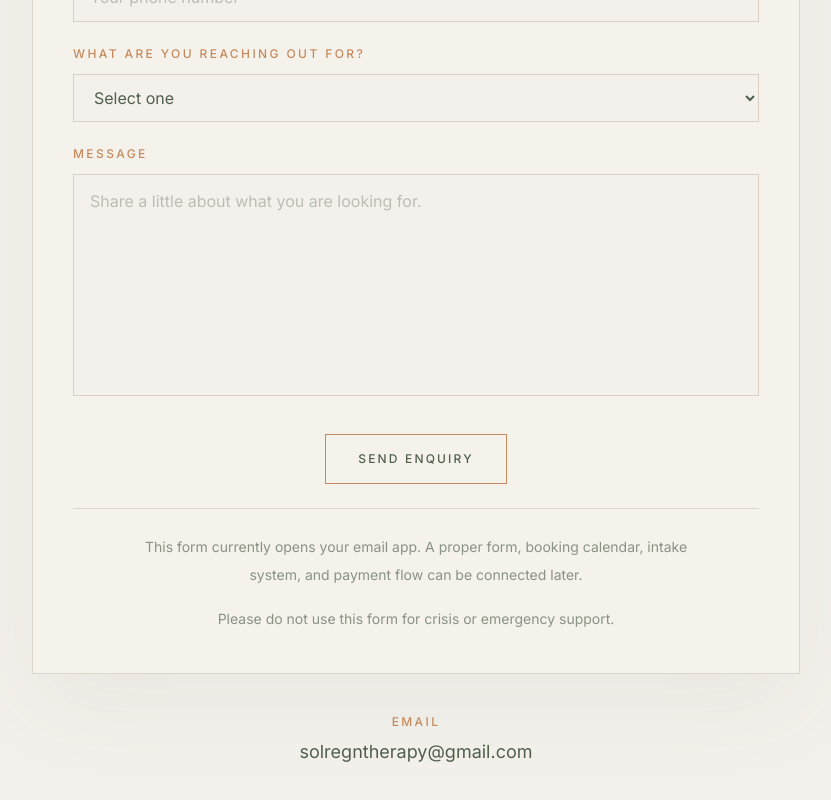
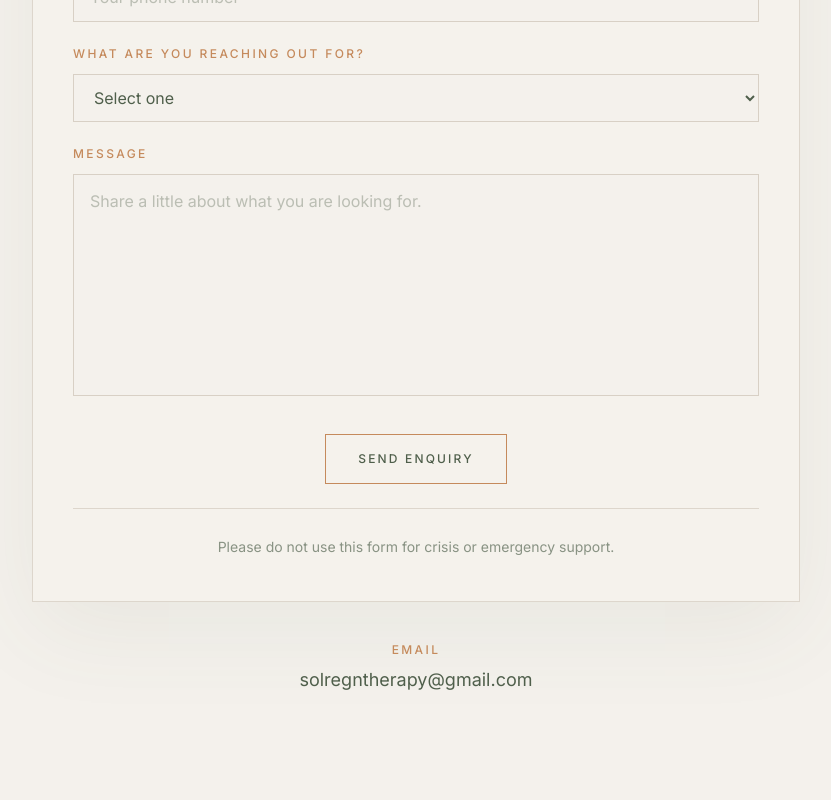
Before and after one commit to solregntherapy/solregn-therapy, a Next.js app: page /contact in a window 1280 px wide. Shown: the part 963-1763 px from the top of the page, without its empty margins (224-1055 px from the left). Built offline with nearby package versions, Linux system fonts and the light colour scheme.

Commit message:
Add contact page

```diff
--- a/app/contact/page.tsx
+++ b/app/contact/page.tsx
@@ -177,12 +177,6 @@ export default function ContactPage() {
 
               <div className="border-t border-[#d8d0c5]/80 pt-6 text-center">
                 <p className="mx-auto max-w-xl text-sm leading-7 text-[#4f5f4b]/65">
-                  This form currently opens your email app. A proper form,
-                  booking calendar, intake system, and payment flow can be
-                  connected later.
-                </p>
-
-                <p className="mx-auto mt-4 max-w-xl text-sm leading-7 text-[#4f5f4b]/65">
                   Please do not use this form for crisis or emergency support.
                 </p>
               </div>
```
